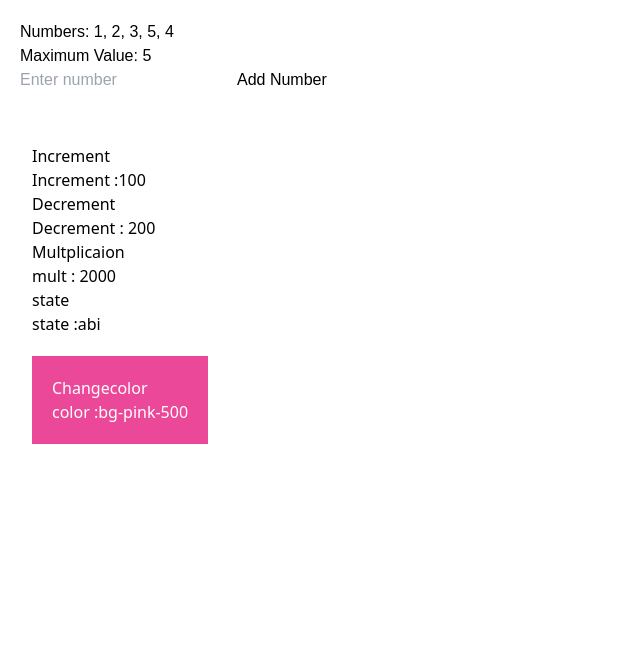
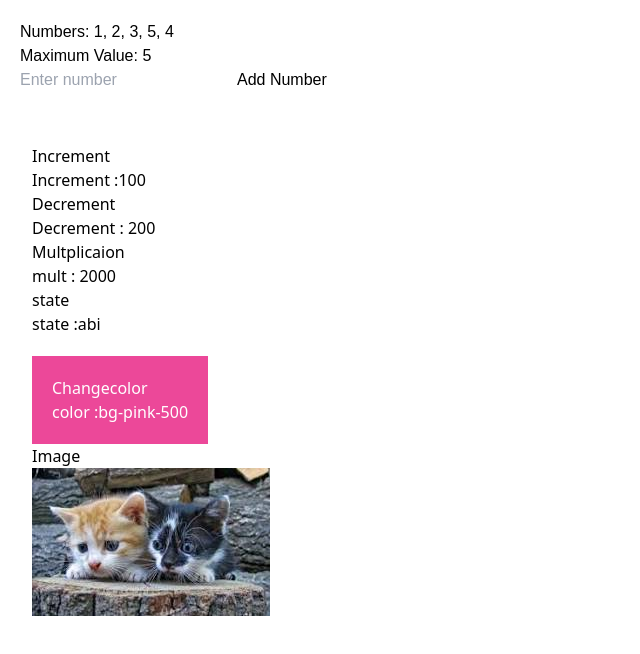
Before and after one commit to abi4679553/usestate, a React (Create React App) app: page / in a window 1280 px wide. Shown: the top 654 px of the page, without its empty margins (0-640 px from the left). Built offline with nearby package versions, Linux system fonts and the light colour scheme.

Commit message:
update Home.js

```diff
--- a/src/components/Home.js
+++ b/src/components/Home.js
@@ -1,4 +1,6 @@
 import React, { useState } from "react";
+import img1 from "../assests/1.png"
+import img2 from "../assests/image.png"
 
 const Home = () => {
 
@@ -17,6 +19,7 @@ const Home = () => {
   const [mult, setmult] = useState(100 * 20);
   let [state, setstate] = useState("abi")
   const [color, setColor] = useState("bg-pink-500");
+  const [img , setImg] = useState(img1) ;
 
 
 
@@ -49,6 +52,8 @@ const Home = () => {
         <button onClick={() => setColor("bg-blue-500")}>Changecolor</button>
         <h2>color :{color}</h2>
         </div>
+        <button onClick={() => setImg(img2)}>Image</button>
+        <img src={img} alt="img"  />
 
 
 
```
Also changed, not shown: src/assests/1.png (added), src/assests/image.png (added).
